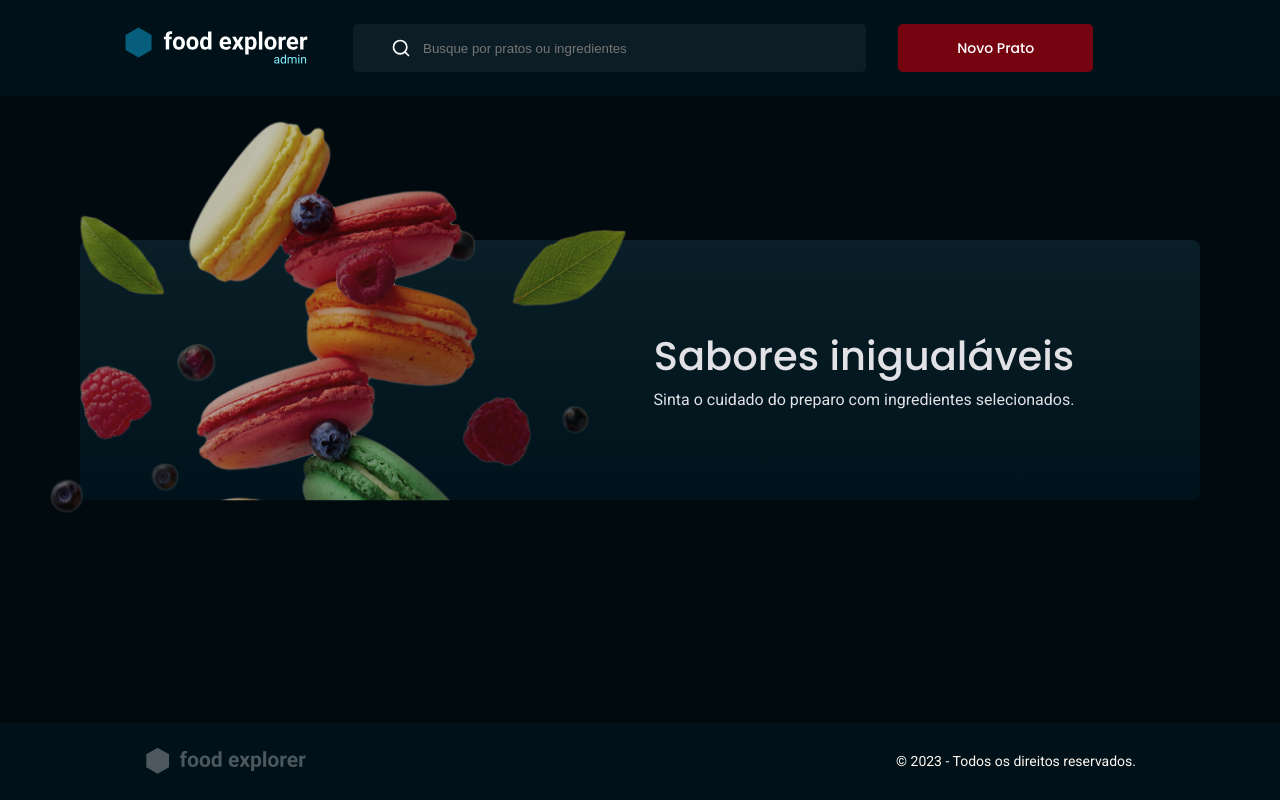
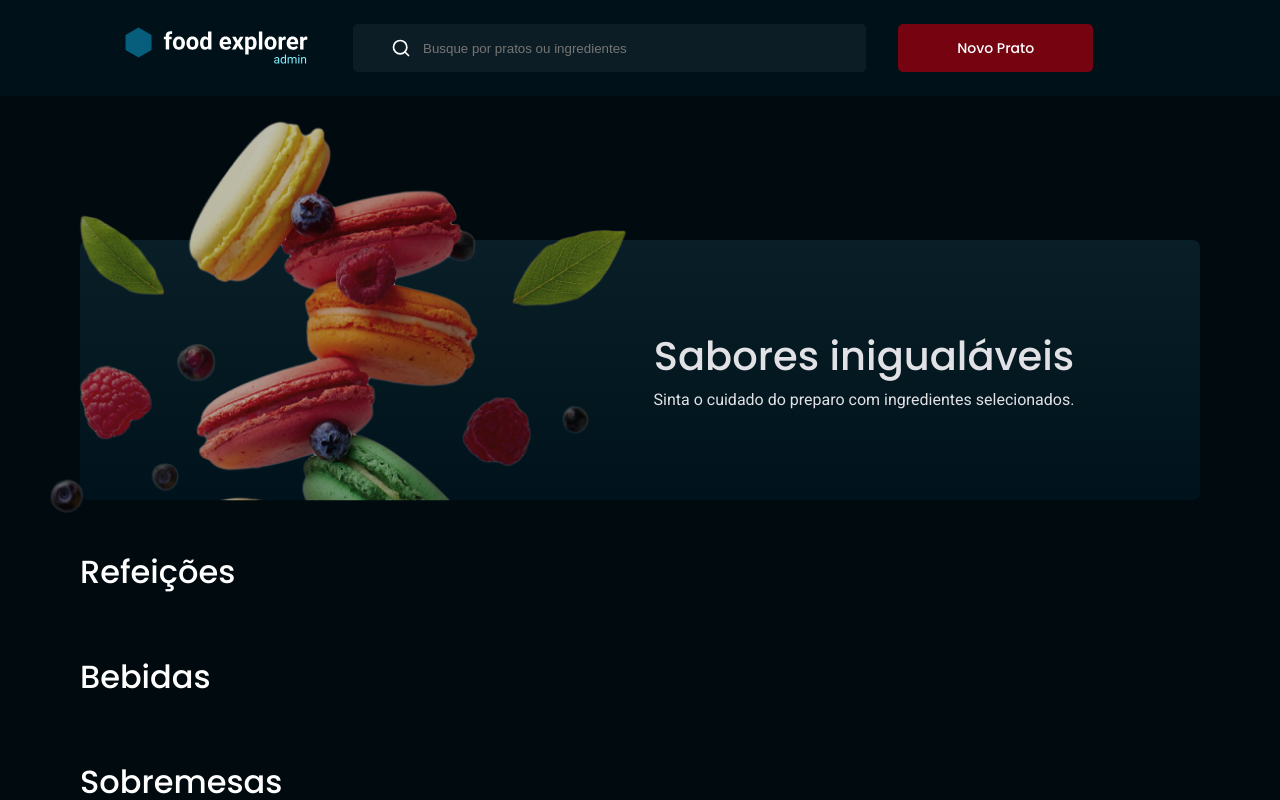
Before and after one commit to tkoch97/food-explorer-front, a React (Vite) app: page / in a window 1280 px wide. Shown: the top 800 px of the page. Built offline with nearby package versions, Linux system fonts and the light colour scheme; some icons are missing.

Commit message:
feat: create SectionHome

```diff
--- a/src/components/Footer/style.js
+++ b/src/components/Footer/style.js
@@ -8,10 +8,10 @@ export const Container = styled.div`
   width: 100%;
   justify-content: space-around;
   align-items: center;
-  position: fixed;
-  z-index: 2;
-  left: 0;
-  bottom: 0;
+  /* position: fixed;
+  z-index: 2; */
+  /* left: 0;
+  bottom: 0; */
   background: ${({theme}) => theme.COLORS.DARK_600};
 
   > p {
--- /dev/null
+++ b/src/components/SectionHome/index.jsx
@@ -0,0 +1,25 @@
+import {Container} from "./style"
+import PropTypes from 'prop-types';
+
+export function SectionHome(props) {
+  const {title, children} = props
+
+  return(
+    <Container
+      fontApplied="POPPINS_400_MEDIUM"
+    >
+
+      <p>{title}</p>
+      <div className="cardContainer">
+        {children}
+      </div>
+
+
+    </Container>
+  )
+}
+
+SectionHome.propTypes = {
+  title: PropTypes.string,
+  children: PropTypes.any
+}
--- /dev/null
+++ b/src/components/SectionHome/style.js
@@ -0,0 +1,23 @@
+import styled from 'styled-components';
+import { applyFontStyle } from '../../styles/theme';
+import {DEVICE_BREAKPOINTS} from '../../styles/deviceBreakPoints';
+
+export const Container = styled.section`
+  ${props => applyFontStyle(props.fontApplied)};
+
+  margin-bottom: 6.0rem;
+
+  > p {
+    color: ${({theme}) => theme.COLORS.LIGHT_100};
+
+    @media(max-width: ${DEVICE_BREAKPOINTS.SM}) {
+      font-size: 1.8rem;
+    }
+  }
+
+  .cardContainer {
+    display: flex;
+    flex-direction: row;
+    gap: 2.7rem;
+  }
+`
--- a/src/pages/Home/index.jsx
+++ b/src/pages/Home/index.jsx
@@ -1,6 +1,7 @@
 import { Footer } from '../../components/Footer';
 import { NavBar } from '../../components/NavBar';
 import { Menu } from '../../components/Menu';
+import { SectionHome } from '../../components/SectionHome';
 import { Container } from './style.js';
 import { useState } from 'react';
 
@@ -28,6 +29,18 @@ export function Home() {
           </div>
         </div>
 
+        <SectionHome title='Refeições'>
+
+        </SectionHome>
+
+        <SectionHome title='Bebidas'>
+
+        </SectionHome>
+
+        <SectionHome title='Sobremesas'>
+
+        </SectionHome>
+
 
 
       </div>
--- a/src/pages/Home/style.js
+++ b/src/pages/Home/style.js
@@ -34,6 +34,7 @@ export const Container = styled.div `
     display: grid;
     grid-template-columns: 45% 50%;
     border-radius: 0.8rem;
+    margin-bottom: 5.0rem;
 
     @media(min-width: 1280px) {
       max-height: 35.0rem;
@@ -139,4 +140,8 @@ export const Container = styled.div `
     }
   }
  }
+
+ .footer {
+  width: 100%;
+ }
 `
```
